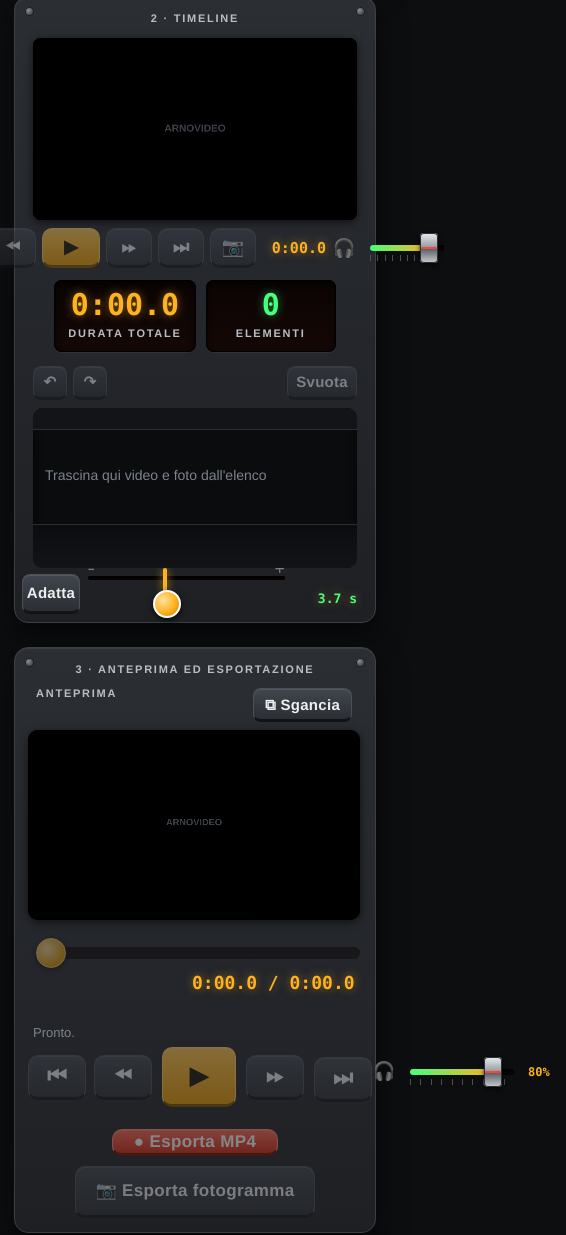
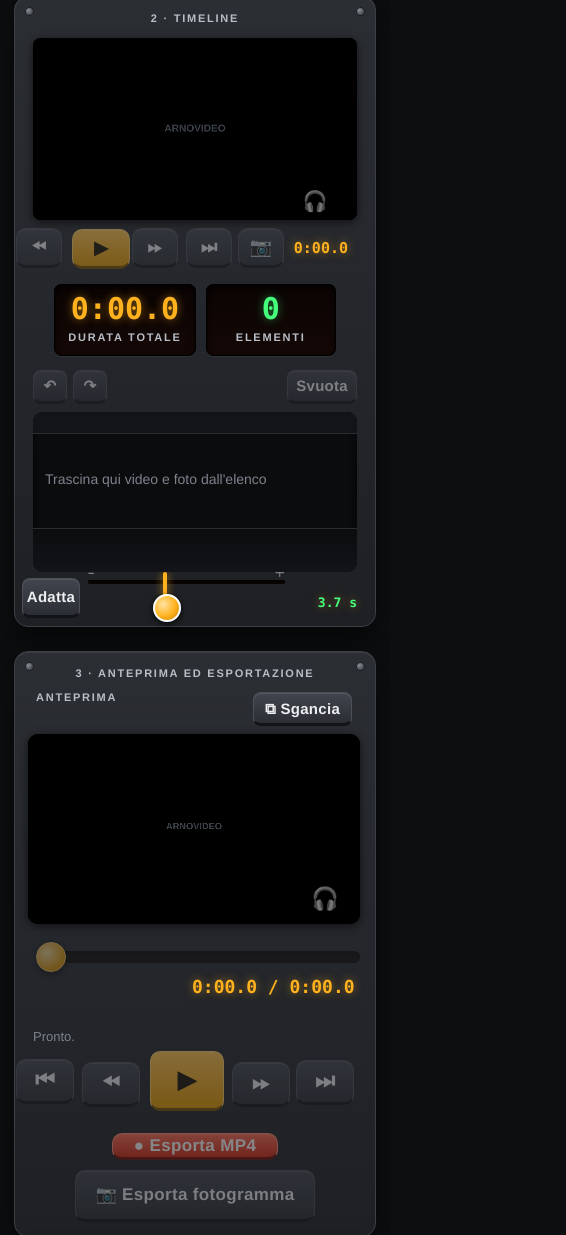
Before and after one commit to maarnone52-oss/Prove, a plain HTML site: page arnovideo/index.html in a window 390 px wide. Shown: the part 662-1897 px from the top of the page, 566 px wide, since content can reach past the window. Drawn offline with Linux system fonts and the light colour scheme.

Commit message:
ARNOVIDEO prova 1.13.1: ritocchi iPhone da ARNODESIGN (comandi delle anteprime, volume nell'angolo)
Co-Authored-By: Claude Opus 5.5 <noreply@anthropic.com>
Claude-Session: https://claude.ai/code/session_017j9rKrd6GRNW3EdvANtXRL

```diff
--- a/app.json
+++ b/app.json
@@ -7,7 +7,7 @@
  {
   "cartella": "arnovideo",
   "nome": "ARNOVIDEO",
-  "stato": "Prova 1.13.0 (dalla definitiva 1.12.1): volume di ogni clip e volume di ascolto con cursori stile mixer"
+  "stato": "Prova 1.13.1 (dalla definitiva 1.12.1): volume delle clip e di ascolto + ritocchi iPhone da ARNODESIGN"
  },
  {
   "cartella": "podpro",
--- a/arnovideo/index.html
+++ b/arnovideo/index.html
@@ -320,6 +320,38 @@ body.showhelp .help:not([hidden]){display:block!important}
 }
 /* === fine modifiche 1.10.1 === */
 
+/* === 1.13.1: ritocchi da ARNODESIGN (iPhone 15) === */
+@media (max-width:520px){
+.ver{left:216px;top:70px}
+/* anteprima sopra la timeline: comandi su tutta la larghezza, volume di ascolto nell'angolo dell'immagine */
+#mirrorBox{position:relative}
+#mirrorBox .mini{position:relative;display:block;height:44px;margin-top:8px}
+#mirrorBox .mini>*{position:absolute;top:0}
+#mirrorBox .mini .btn{min-width:46px;width:46px;height:40px;min-height:40px;padding:0}
+#mirrorBox .mini [data-m=prevItem]{display:none}
+#mirrorBox .mini [data-m=rew]{left:-17px}
+#mirrorBox .mini [data-m=play]{left:39px;width:58px;min-width:58px;top:1px}
+#mirrorBox .mini [data-m=ffw]{left:99px}
+#mirrorBox .mini [data-m=nextItem]{left:153px}
+#mirrorBox .mini [data-m=frame]{left:205px}
+#mirrorBox .mini #clock2{left:259px;top:12px;width:56px;min-width:0}
+/* anteprima principale: comandi un po' più a sinistra */
+.pvbox:not(.float) .transport{margin-left:-17px}
+.pvbox:not(.float) #rew{margin-top:3px}
+.pvbox:not(.float) #playBtn{margin:-5px 0 0 8px}
+.pvbox:not(.float) #ffw{margin:3px 0 0 8px}
+.pvbox:not(.float) #nextItem{margin:1px 0 0 6px}
+/* volume di ascolto: icona nell'angolo in basso a destra di ogni anteprima; toccandola compare il cursore */
+.pvbox:not(.float){position:relative}
+.volrow.corner{position:absolute;z-index:5;display:block}
+#mirrorBox .volrow.corner{left:263px;top:148px}
+.pvbox:not(.float) .volrow.corner{left:271px;top:190px}
+.volrow.corner .vi{display:flex;align-items:center;justify-content:center;width:38px;height:30px;font-size:20px;border-radius:8px;background:rgba(0,0,0,.55)}
+.pvbox:not(.float) .volrow.corner .vi{width:42px;height:38px;font-size:22px}
+.volrow.corner .fader,.volrow.corner .vv{display:none}
+.volrow.corner.open .fader{display:block;position:absolute;right:calc(100% + 6px);top:-2px;width:150px!important;background:rgba(10,4,3,.85);border-radius:8px;border:1px solid #4b5058}
+.volrow.corner.open .vv{display:block;position:absolute;right:calc(100% + 162px);top:6px;background:rgba(10,4,3,.85);border-radius:6px;padding:2px 4px}
+}
 /* === 1.10.2: ritocchi da ARNODESIGN === */
 @media (max-width:520px){
 .tag{top:114px;line-height:31px}
@@ -378,7 +410,7 @@ body.showhelp .help:not([hidden]){display:block!important}
         <button class="btn" data-m="nextItem" aria-label="Elemento successivo">⏭&#xFE0E;</button>
         <button class="btn" data-m="frame" aria-label="Esporta il fotogramma">📷</button>
         <span class="lcd" id="clock2">0:00.0</span>
-        <span class="volrow"><span class="vi" id="monIcon2">🎧</span><span class="fader" id="monFader2" style="width:90px"></span></span>
+        <span class="volrow mon" id="monRow2"><span class="vi" id="monIcon2">🎧</span><span class="fader" id="monFader2" style="width:90px"></span></span>
       </div></div>
     <div class="displays">
       <div class="dwin"><div class="lcd" id="totDur">0:00.0</div><span class="lbl">durata totale</span></div>
@@ -413,7 +445,7 @@ body.showhelp .help:not([hidden]){display:block!important}
       <button class="btn tpb" id="ffw" disabled aria-label="Avanti veloce">⏩︎</button>
       <button class="btn tpb" id="nextItem" disabled aria-label="Elemento successivo">⏭︎</button>
       <span id="speed"></span>
-      <span class="volrow" title="Volume di ascolto (non cambia il video esportato)"><span class="vi" id="monIcon">🎧</span><span class="fader" id="monFader"></span><span class="vv" id="monVal"></span></span>
+      <span class="volrow mon" id="monRow" title="Volume di ascolto (non cambia il video esportato)"><span class="vi" id="monIcon">🎧</span><span class="fader" id="monFader"></span><span class="vv" id="monVal"></span></span>
     </div>
     <div class="pvgrip" id="pvGrip" aria-label="Ridimensiona"></div>
     </div>
@@ -473,7 +505,7 @@ body.showhelp .help:not([hidden]){display:block!important}
 
 <script>
 'use strict';
-const VERSION='1.13.0';
+const VERSION='1.13.1';
 document.getElementById('ver').textContent=VERSION;
 const $=id=>document.getElementById(id);
 const media=[];               // file caricati: {mid,type,file,url,name,dur,w,h,thumb,strip,fkey,el}
@@ -949,6 +981,17 @@ let monPrev=0.8;
 [['monFader','monIcon'],['monFader2','monIcon2']].forEach(([f,ic])=>{makeFader($(f),()=>monVol,v=>{monVol=v;applyMon();},{reset:0.8});
   $(ic).onclick=()=>{if(monVol>0){monPrev=monVol;monVol=0;}else monVol=monPrev||0.8;applyMon();};});
 requestAnimationFrame(applyMon);
+// iPhone: il volume di ascolto sta nell'angolo dell'anteprima; toccando l'icona compare il cursore (fuori dal telefono: l'icona zittisce)
+const narrow=window.matchMedia('(max-width:520px)');
+function placeMon(){const r1=$('monRow'),r2=$('monRow2');
+  if(narrow.matches){$('pvBox').appendChild(r1);$('mirrorBox').appendChild(r2);r1.classList.add('corner');r2.classList.add('corner');}
+  else{$('speed').after(r1);$('clock2').after(r2);[r1,r2].forEach(r=>r.classList.remove('corner','open'));}
+  [$('monFader'),$('monFader2')].forEach(f=>f._pos&&requestAnimationFrame(f._pos));}
+if(narrow.addEventListener)narrow.addEventListener('change',placeMon);placeMon();
+[['monRow','monIcon'],['monRow2','monIcon2']].forEach(([r,ic])=>{const old=$(ic).onclick;$(ic).onclick=e=>{
+  if($(r).classList.contains('corner')){e.stopPropagation();$(r).classList.toggle('open');const f=$(r).querySelector('.fader');if(f&&f._pos)requestAnimationFrame(f._pos);return;}
+  old&&old(e);};});
+document.addEventListener('pointerdown',e=>{document.querySelectorAll('.volrow.corner.open').forEach(r=>{if(!r.contains(e.target))r.classList.remove('open');});});
 // volume della clip che sta suonando: si può cambiare anche durante la riproduzione
 let curClip=null,curPlayer=null;
 function clipGain(c){return Math.max(0,Math.min(1,c&&c.vol!=null?c.vol:1));}
--- a/arnovideo/sw.js
+++ b/arnovideo/sw.js
@@ -1,6 +1,6 @@
 // ARNOVIDEO: tiene la pagina sul dispositivo per usarla anche senza internet.
 // Cambiare VERSIONE a ogni aggiornamento della pagina.
-const VERSIONE = 'arnovideo-1.13.0';
+const VERSIONE = 'arnovideo-1.13.1';
 const FILE = ['./', './index.html', './manifest.webmanifest', './icon-192.png', './icon-512.png', './apple-touch-icon.png'];
 
 self.addEventListener('install', e => {
```
